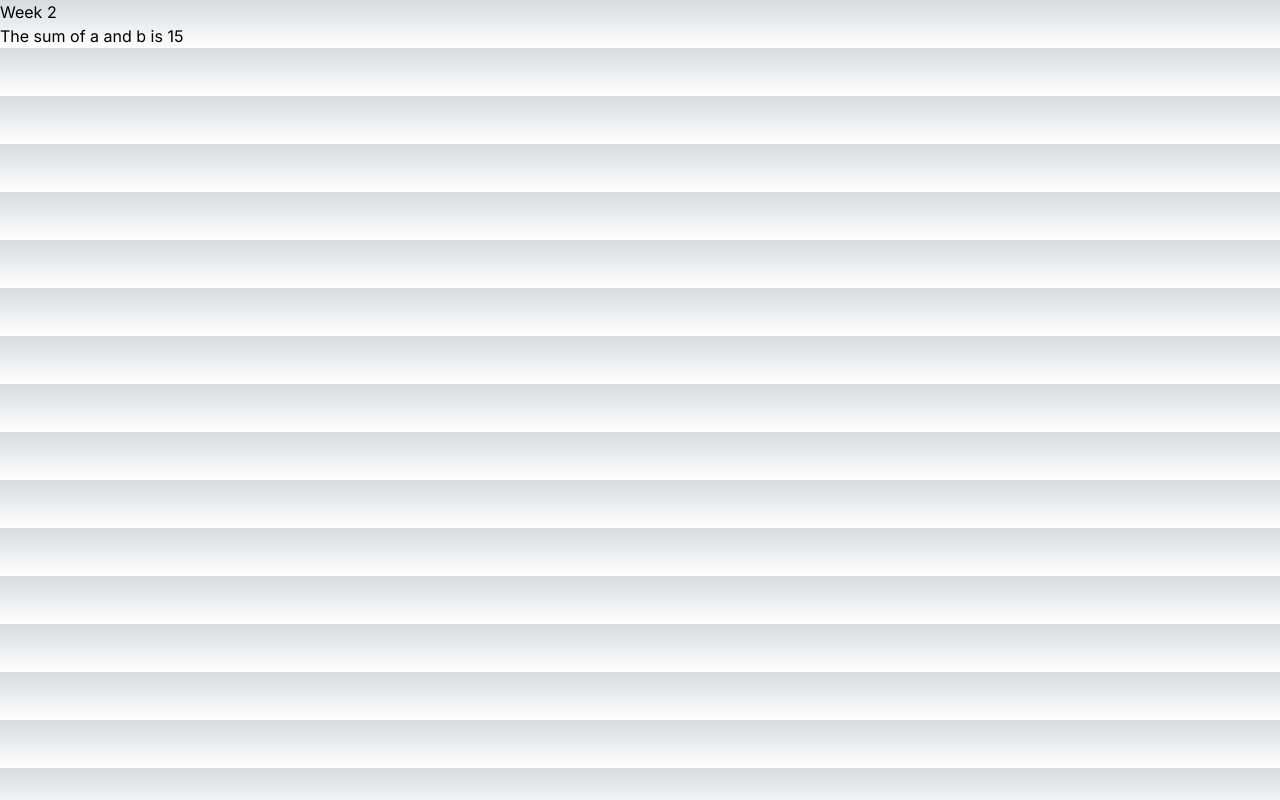
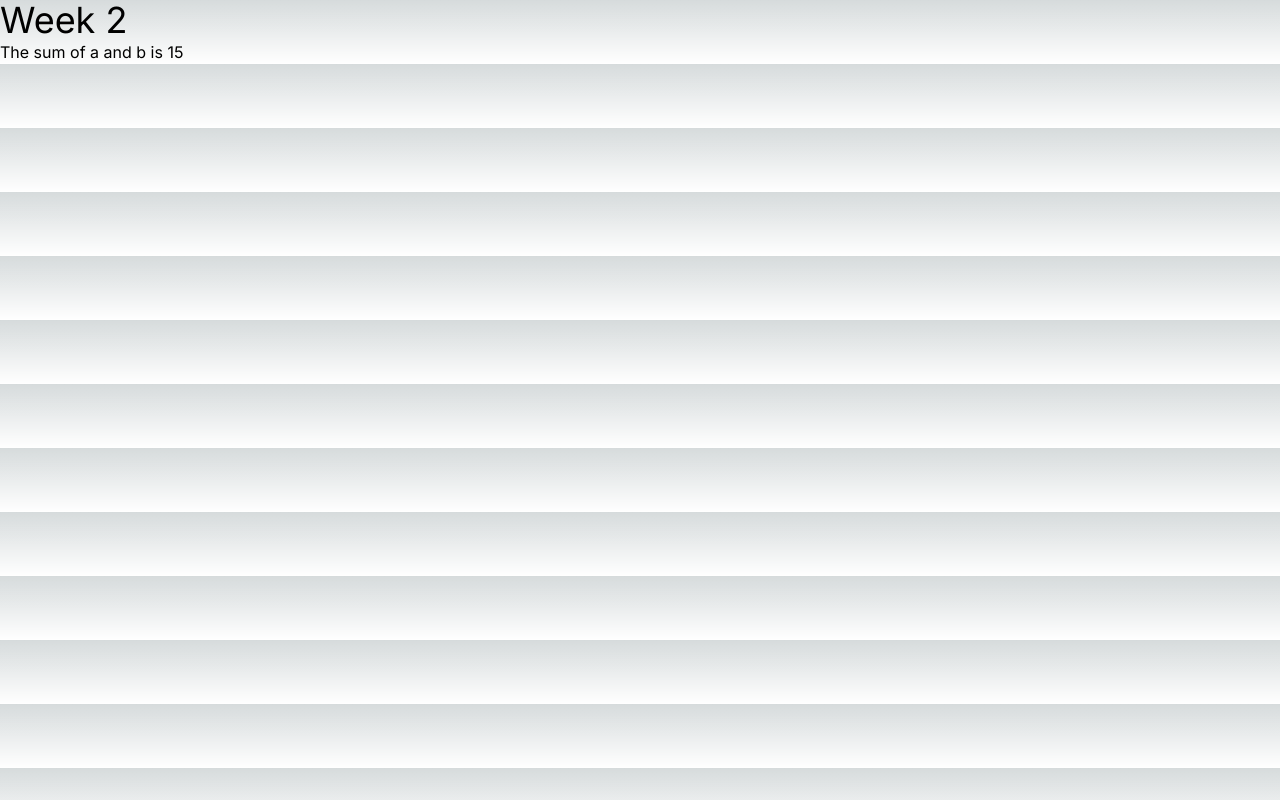
Before and after one commit to kshitij-tagra/cprg306-demos, a Next.js app: page /week-2 in a window 1280 px wide. Built offline with nearby package versions, Linux system fonts and the light colour scheme.

Commit message:
Included Tailwind Stylling

```diff
--- a/app/week-2/heading.js
+++ b/app/week-2/heading.js
@@ -1,3 +1,3 @@
 export default function Heading() {
-  return <h1>Week 2</h1>;
+  return <h1 className="text-4xl">Week 2</h1>;
 }
```
